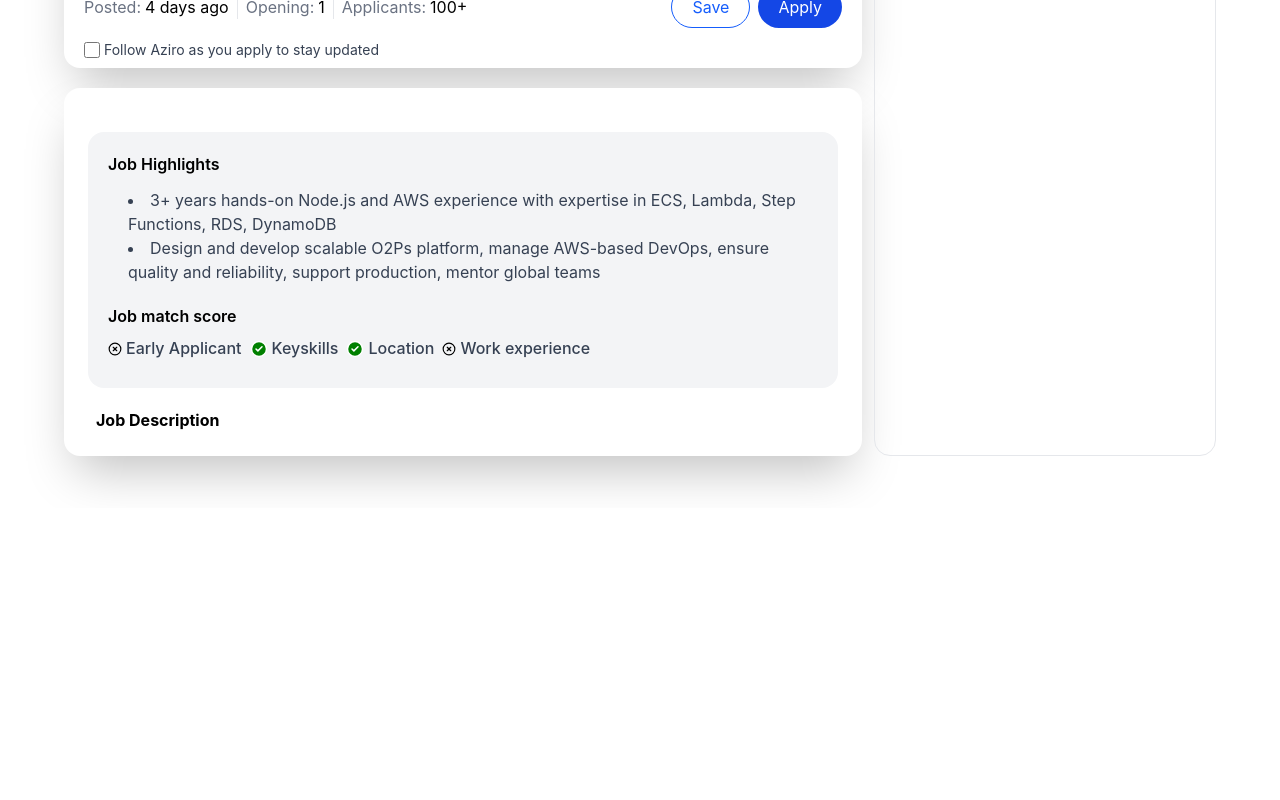
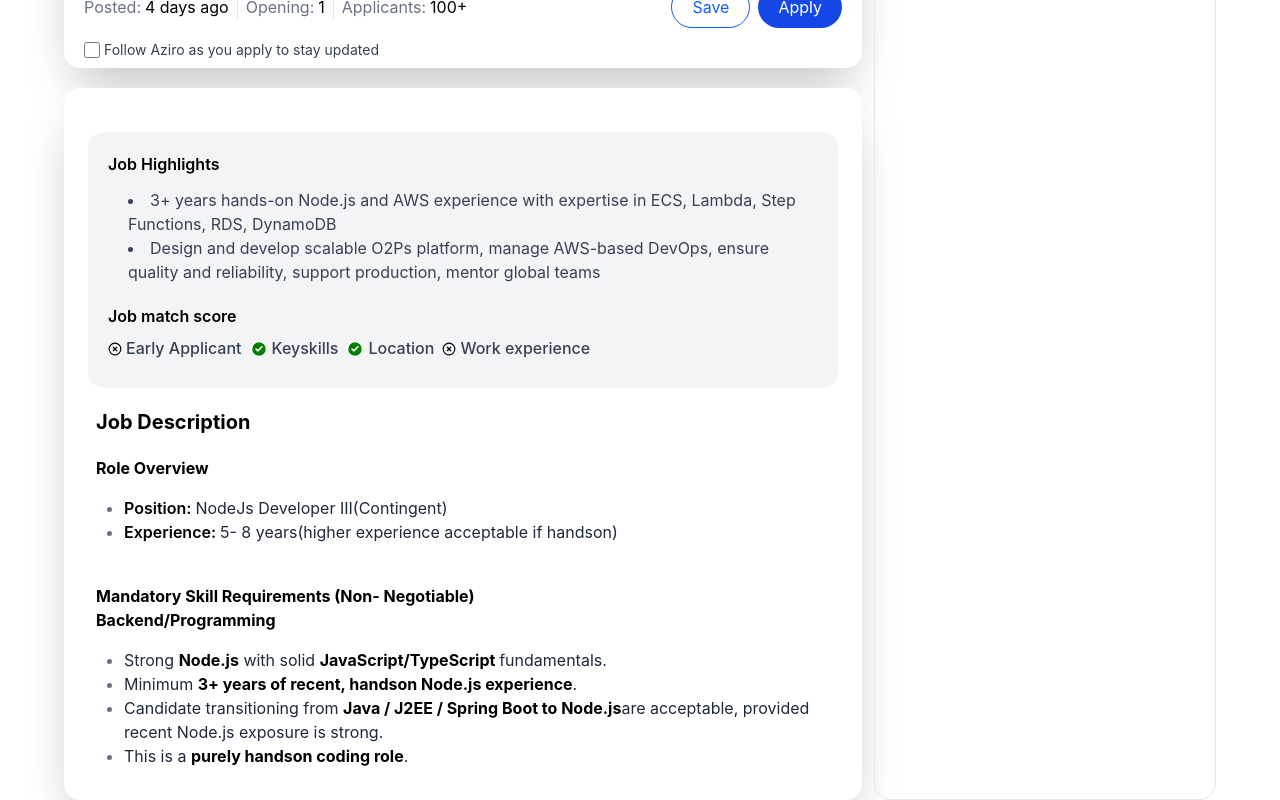
Before and after one commit to adarsh206/machine-coding-interview-questions, a React (Vite) app in the folder job-page/: page / in a window 1280 px wide. Shown: the part 292-1092 px from the top of the page. Before the commit the page ends 800 px from the top, so only its background shows below. Built offline with nearby package versions, Linux system fonts and the light colour scheme.

Commit message:
role and skills added

```diff
--- a/job-page/src/App.jsx
+++ b/job-page/src/App.jsx
@@ -123,7 +123,44 @@ function App() {
               </div>
               </div>
 
-              <h1 className='font-bold mx-2'>Job Description</h1>
+              <h1 className='font-bold mx-2 text-xl'>Job Description</h1>
+              <div className='mx-2 mt-5'>
+                <h1 className='font-bold'>Role Overview</h1>
+                <ul className='mx-5 list-disc ml-7 mt-4'>
+                  <li className='text-gray-500'>
+                    <div className='flex gap-1 items-start'>
+                      <span className='text-black whitespace-nowrap font-semibold'>Position:</span>
+                      <p className='text-gray-800'>NodeJs Developer III(Contingent)</p>
+                    </div>
+                  </li>
+                  <li className='mb-2 text-gray-500'>
+                    <div className='flex gap-1 items-start'>
+                      <span className='text-black whitespace-nowrap font-semibold'>Experience:</span>
+                      <p className='text-gray-800'>5- 8 years(higher experience acceptable if handson)</p>
+                    </div>
+                  </li>
+                </ul>
+              </div>
+
+              <div className='mx-2 mt-10'>
+                <h1 className='font-bold'>Mandatory Skill Requirements (Non- Negotiable)</h1>
+                <h1 className='font-bold'>Backend/Programming</h1>
+                <ul className='mx-5 list-disc ml-7 mt-4'>
+                  <li className='text-gray-500'>
+                    <p className='text-gray-800'>Strong <span className='font-bold text-black'>Node.js</span> with solid <span className='font-bold text-black'>JavaScript/TypeScript </span>fundamentals.</p>
+                  </li>
+                  <li className='text-gray-500'>
+                    <p className='text-gray-800'>Minimum <span className='font-bold text-black'>3+ years of recent, handson Node.js experience</span>.</p>
+                  </li>
+                  <li className='text-gray-500'>
+                    <p className='text-gray-800'>Candidate transitioning from <span className='font-bold text-black'>Java / J2EE / Spring Boot to Node.js</span>are acceptable, provided recent Node.js exposure is strong.</p>
+                  </li>
+                  <li className='mb-2 text-gray-500'>
+                    <p className='text-gray-800'>This is a <span className='font-bold text-black'>purely handson coding role</span>.</p>
+                  </li>
+                </ul>
+              </div>
+
 
 
           </div>
```
